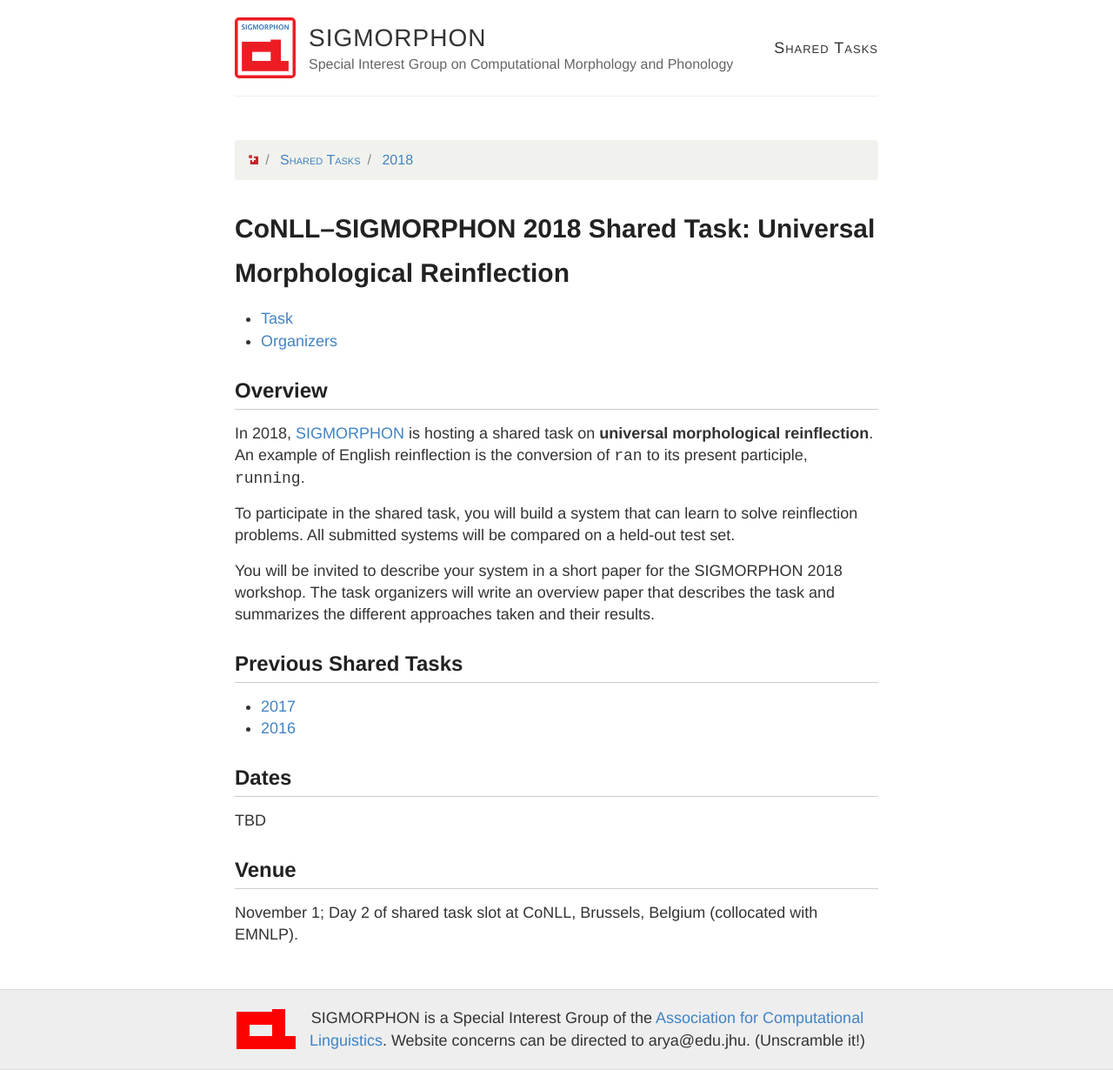
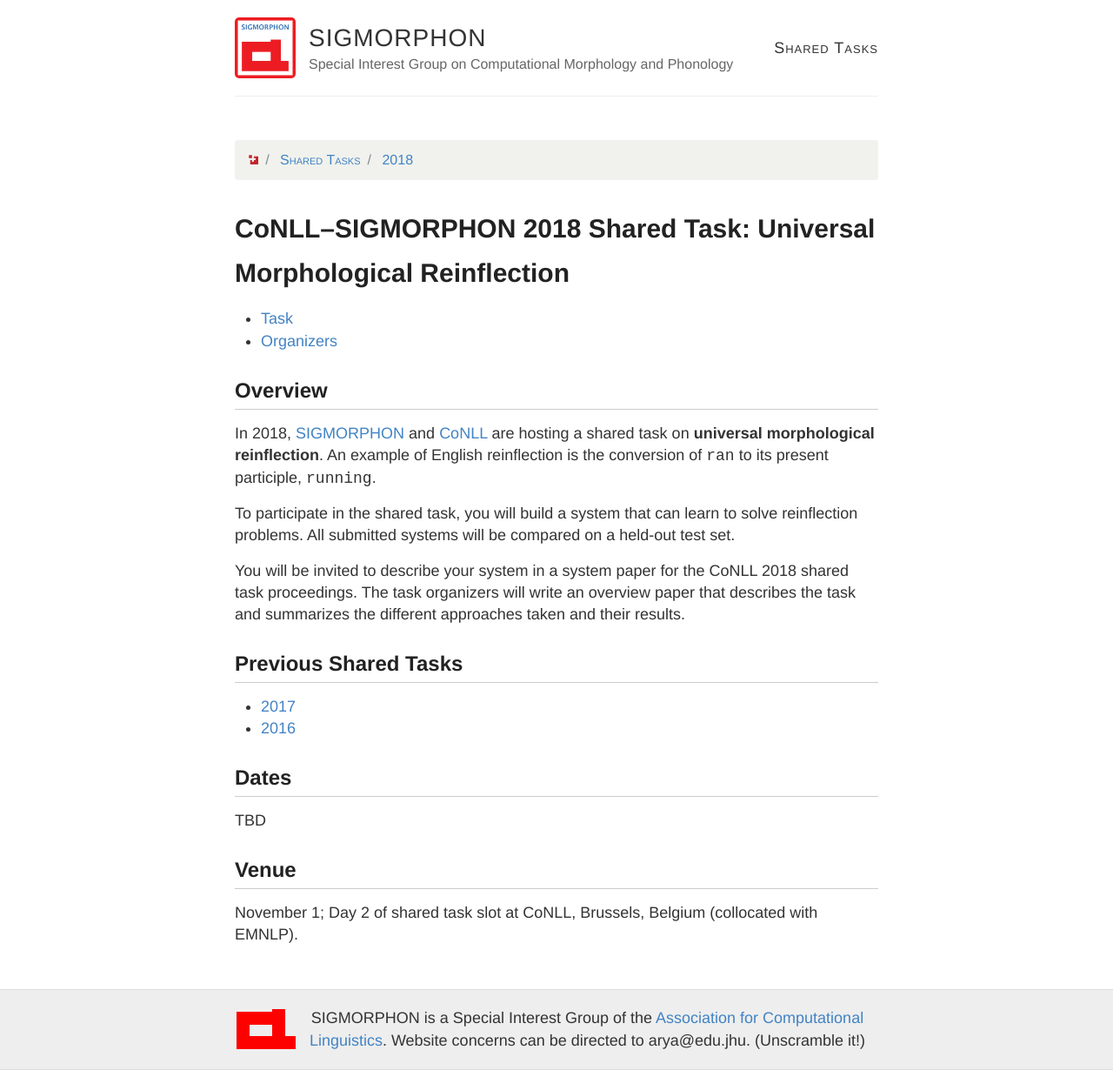
Before and after one commit to sigmorphon/sigmorphon.github.io, a Jekyll site: the page built from sharedtasks/2018/index.md, in a window 1280 px wide. Shown: the whole page at 87% size. Built offline with Jekyll 4.4.1, drawn with Linux system fonts in a browser that asks for light colours.

Commit message:
Update index.md

```diff
--- a/sharedtasks/2018/index.md
+++ b/sharedtasks/2018/index.md
@@ -9,7 +9,7 @@
 
 ## Overview
 
-In 2018, [SIGMORPHON](https://sigmorphon.github.io/) is hosting a
+In 2018, [SIGMORPHON](https://sigmorphon.github.io/) and [CoNLL](http://www.conll.org/) are hosting a
 shared task on __universal morphological reinflection__. An example
 of English reinflection is the conversion of `ran` to its present
 participle, `running`.
@@ -18,8 +18,8 @@
 learn to solve reinflection problems.  All submitted systems will be
 compared on a held-out test set.
 
-You will be invited to describe your system in a short paper for
-the SIGMORPHON 2018 workshop.  The task organizers will write an
+You will be invited to describe your system in a system paper for
+the CoNLL 2018 shared task proceedings.  The task organizers will write an
 overview paper that describes the task and summarizes the different
 approaches taken and their results.
 
```
